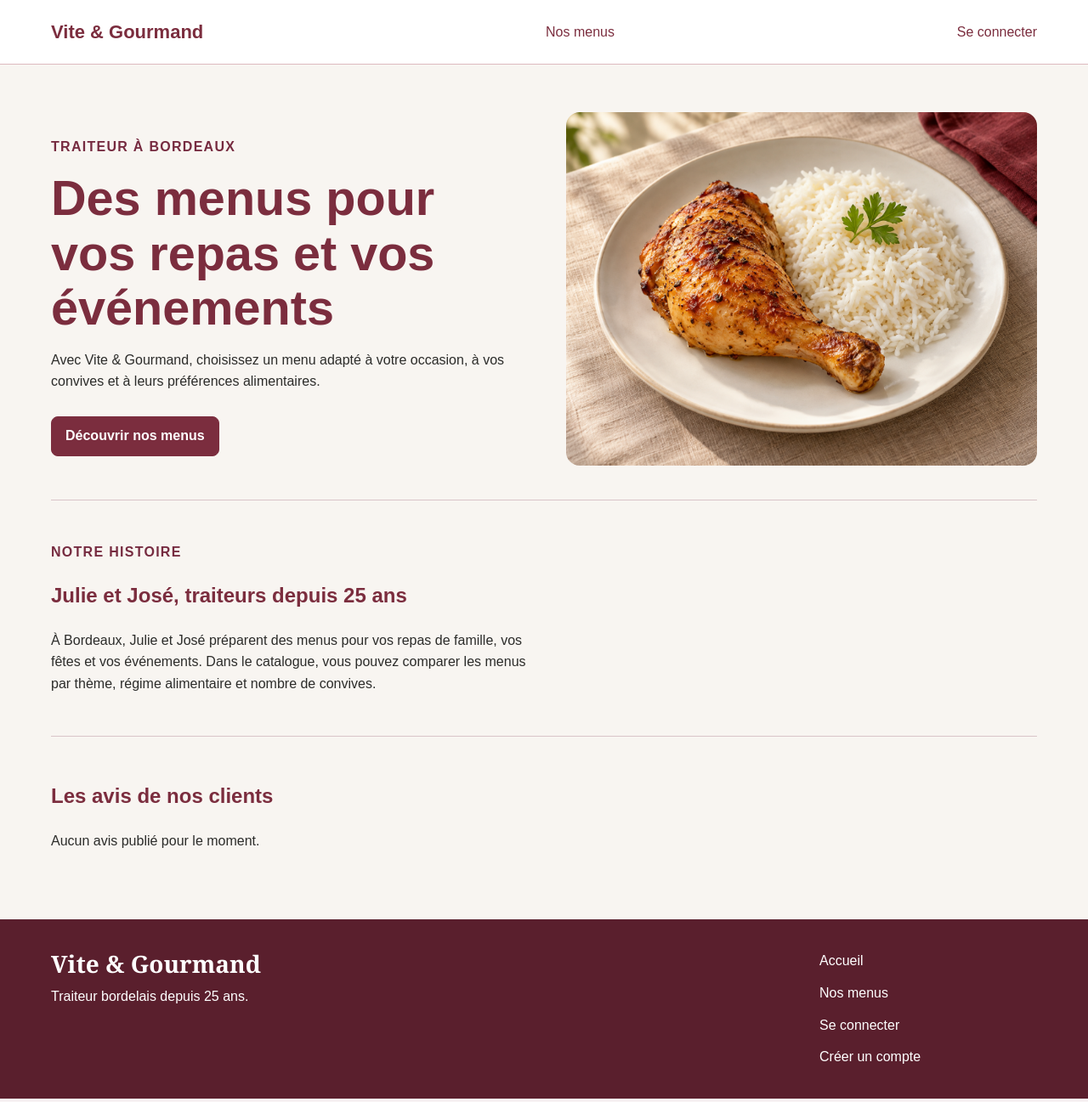
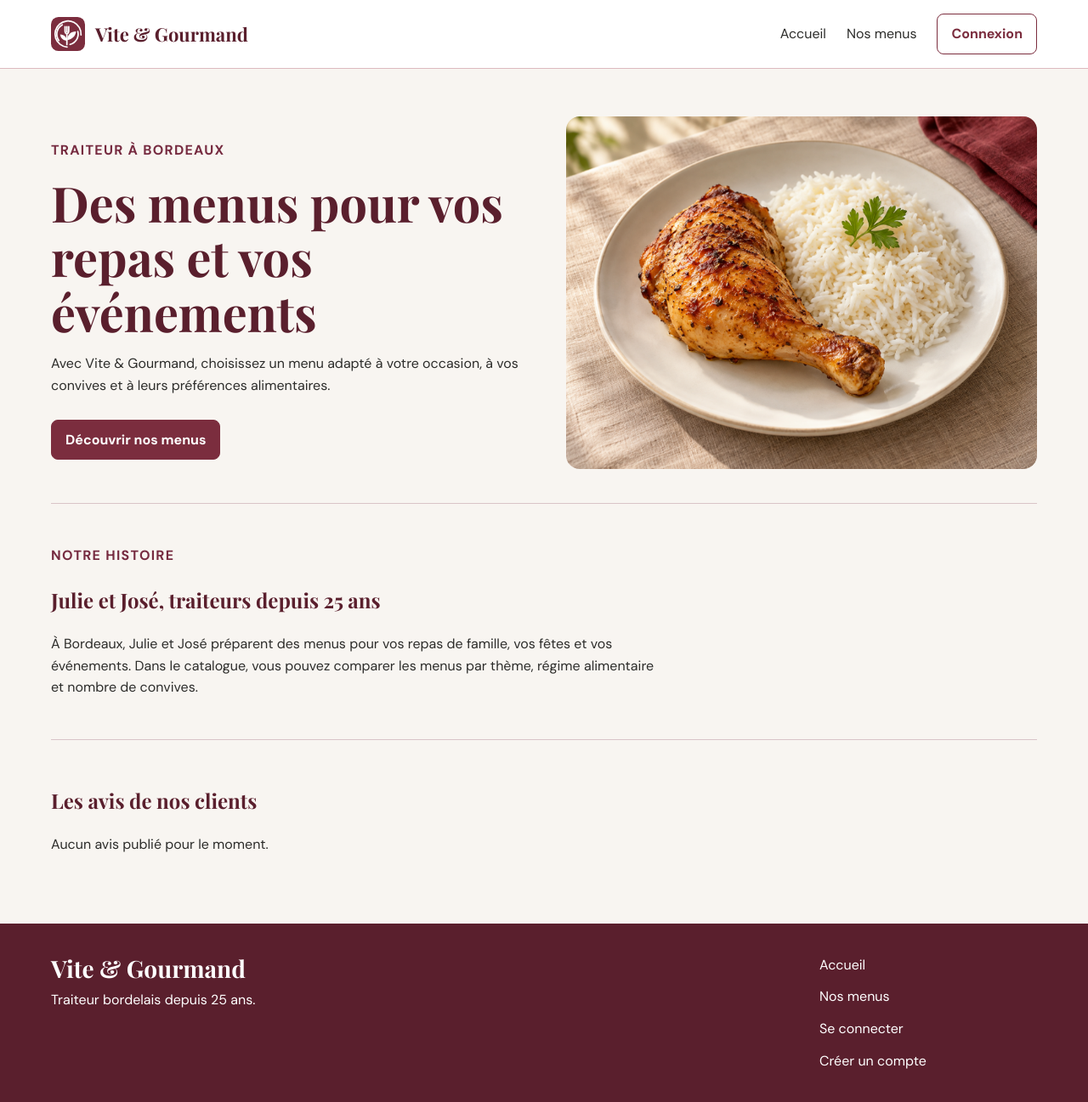
Before and after one commit to Jessy-B11/ecf-vite-et-gourmand, a Symfony app: template templates/accueil/index.html.twig in a window 1280 px wide. Shown: the whole page at 85% size. Run offline with Twig, Linux system fonts and the light colour scheme; the template is opened without the code that fills it, so the values that code supplies are empty; some libraries are stand-ins or nearby versions.

Commit message:
Stylisation de l'en tête

```diff
--- a/public/css/style.css
+++ b/public/css/style.css
@@ -1,3 +1,20 @@
+/* Polices variables latines de Google Fonts ; licences OFL dans public/fonts. */
+@font-face {
+    font-family: 'DM Sans';
+    src: url('/fonts/dm-sans/latin-variable.woff2') format('woff2');
+    font-style: normal;
+    font-weight: 400 700;
+    font-display: swap;
+}
+
+@font-face {
+    font-family: 'Playfair Display';
+    src: url('/fonts/playfair-display/latin-variable.woff2') format('woff2');
+    font-style: normal;
+    font-weight: 400 700;
+    font-display: swap;
+}
+
 :root {
     --bordeaux: #7b2d3e;
     --bordeaux-fonce: #5a1f2d;
@@ -14,8 +31,15 @@ body {
     margin: 0;
     background-color: var(--fond);
     color: var(--texte);
-    font-family: sans-serif;
+    font-family: 'DM Sans', Arial, sans-serif;
     line-height: 1.6;
+}
+
+button,
+input,
+select,
+textarea {
+    font-family: inherit;
 }
 
 .container {
@@ -25,8 +49,13 @@ body {
 }
 
 h1,
-h2 {
-    color: var(--bordeaux);
+h2,
+h3,
+h4,
+h5,
+h6 {
+    font-family: 'Playfair Display', Georgia, serif;
+    color: var(--bordeaux-fonce);
 }
 
 .menus-grid {
@@ -56,27 +85,94 @@ h2 {
     justify-content: space-between;
     align-items: center;
     flex-wrap: wrap;
-    gap: 16px;
-    padding-block: 20px;
+    gap: 16px 24px;
+    padding-block: 16px;
 }
 
-.site-nav a {
-    color: var(--bordeaux);
+.site-nav a:not(.vg-btn) {
+    color: var(--texte);
     text-decoration: none;
 }
 
 .site-brand {
+    font-family: 'Playfair Display', Georgia, serif;
     font-size: 22px;
     font-weight: 700;
 }
 
-.site-nav a:hover {
+.site-nav a.site-brand {
+    display: inline-flex;
+    align-items: center;
+    flex-shrink: 0;
+    gap: 12px;
+    color: var(--bordeaux-fonce);
+    line-height: 1.2;
+}
+
+.site-brand-emblem {
+    display: block;
+    flex-shrink: 0;
+}
+
+.site-nav-links {
+    display: flex;
+    flex: 1;
+    align-items: center;
+    justify-content: flex-end;
+    flex-wrap: wrap;
+    gap: 8px 24px;
+}
+
+.site-nav-links > a {
+    padding-block: 10px;
+}
+
+.site-nav a[aria-current="page"]:not(.vg-btn) {
+    color: var(--bordeaux);
+    font-weight: 700;
+}
+
+.site-nav a:not(.vg-btn):hover {
+    color: var(--bordeaux);
     text-decoration: underline;
+    text-underline-offset: 0.2em;
 }
 
 .site-nav a:focus-visible {
     outline: 2px solid var(--bordeaux);
     outline-offset: 4px;
+}
+
+.site-nav-toggle[hidden],
+.site-nav-links[hidden] {
+    display: none;
+}
+
+@media (max-width: 1000px) {
+    .site-nav {
+        gap: 16px 12px;
+    }
+
+    .site-nav a.site-brand {
+        gap: 8px;
+        font-size: 20px;
+    }
+
+    .site-brand-emblem {
+        width: 32px;
+        height: 32px;
+    }
+
+    .site-nav-toggle:not([hidden]) {
+        display: inline-flex;
+    }
+
+    .site-nav-links {
+        flex: 0 0 100%;
+        flex-direction: column;
+        align-items: stretch;
+        gap: 8px;
+    }
 }
 
 .site-footer {
--- /dev/null
+++ b/public/js/navigation.js
@@ -0,0 +1,42 @@
+(() => {
+    const toggle = document.querySelector('.site-nav-toggle');
+    const links = document.getElementById('site-nav-links');
+
+    if (!toggle || !links) {
+        return;
+    }
+
+    const mobile = window.matchMedia('(max-width: 1000px)');
+
+    const setOpen = (open) => {
+        toggle.setAttribute('aria-expanded', String(open));
+        links.hidden = mobile.matches && !open;
+    };
+
+    const updateLayout = () => {
+        const focusWillBeHidden = mobile.matches && links.contains(document.activeElement);
+        const toggleHadFocus = document.activeElement === toggle;
+        toggle.hidden = !mobile.matches;
+        setOpen(false);
+
+        if (focusWillBeHidden) {
+            toggle.focus();
+        } else if (!mobile.matches && toggleHadFocus) {
+            links.querySelector('a').focus();
+        }
+    };
+
+    toggle.addEventListener('click', () => {
+        setOpen(toggle.getAttribute('aria-expanded') !== 'true');
+    });
+
+    toggle.closest('nav').addEventListener('keydown', (event) => {
+        if (event.key === 'Escape' && mobile.matches && toggle.getAttribute('aria-expanded') === 'true') {
+            setOpen(false);
+            toggle.focus();
+        }
+    });
+
+    mobile.addEventListener('change', updateLayout);
+    updateLayout();
+})();
--- a/templates/base.html.twig
+++ b/templates/base.html.twig
@@ -12,6 +12,7 @@
 
         {% block javascripts %}
         {% endblock %}
+        <script src="/js/navigation.js" defer></script>
 
         {% set frankenphp_hot_reload = app.request.server.get('FRANKENPHP_HOT_RELOAD') %}
         {% if frankenphp_hot_reload %}
@@ -24,10 +25,21 @@
         <header class="site-header">
             <nav class="container site-nav" aria-label="Navigation principale">
                 <a class="site-brand" href="{{ path('app_accueil') }}">
-                    Vite &amp; Gourmand
+                    <img class="site-brand-emblem" src="/favicon.svg" alt="" width="40" height="40">
+                    <span>Vite &amp; Gourmand</span>
                 </a>
 
-                <a href="{{ path('app_menu') }}">
+                <button class="vg-btn vg-btn--secondaire site-nav-toggle" type="button"
+                        aria-expanded="false" aria-controls="site-nav-links" hidden>
+                    Menu
+                </button>
+
+                <div class="site-nav-links" id="site-nav-links">
+                    <a href="{{ path('app_accueil') }}"{% if app.request.attributes.get('_route') == 'app_accueil' %} aria-current="page"{% endif %}>
+                        Accueil
+                    </a>
+
+                    <a href="{{ path('app_menu') }}"{% if app.request.attributes.get('_route') == 'app_menu' %} aria-current="page"{% endif %}>
                         Nos menus
                     </a>
 
@@ -62,10 +74,11 @@
                             Se déconnecter
                         </a>
                     {% else %}
-                    <a href="{{ path('app_login') }}">
-                        Se connecter
+                        <a class="vg-btn vg-btn--secondaire" href="{{ path('app_login') }}"{% if app.request.attributes.get('_route') == 'app_login' %} aria-current="page"{% endif %}>
+                            Connexion
                         </a>
                     {% endif %}
+                </div>
             </nav>
         </header>
         {% block body %}{% endblock %}
```
Also changed, not shown: public/fonts/dm-sans/OFL.txt (added, +93 -0 lines), public/fonts/playfair-display/OFL.txt (added, +93 -0 lines), public/fonts/dm-sans/latin-variable.woff2 (added), public/fonts/playfair-display/latin-variable.woff2 (added). Lines whose indentation alone changed are shown as unchanged.
